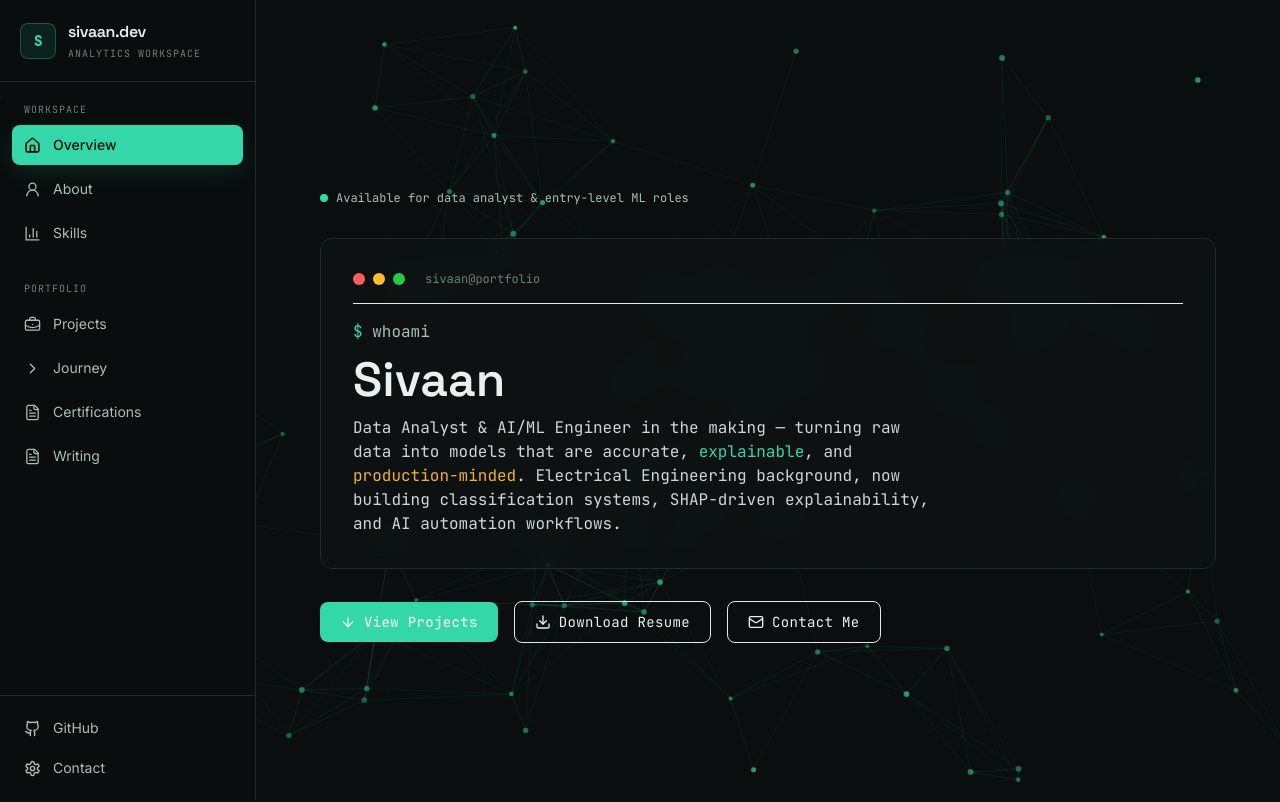
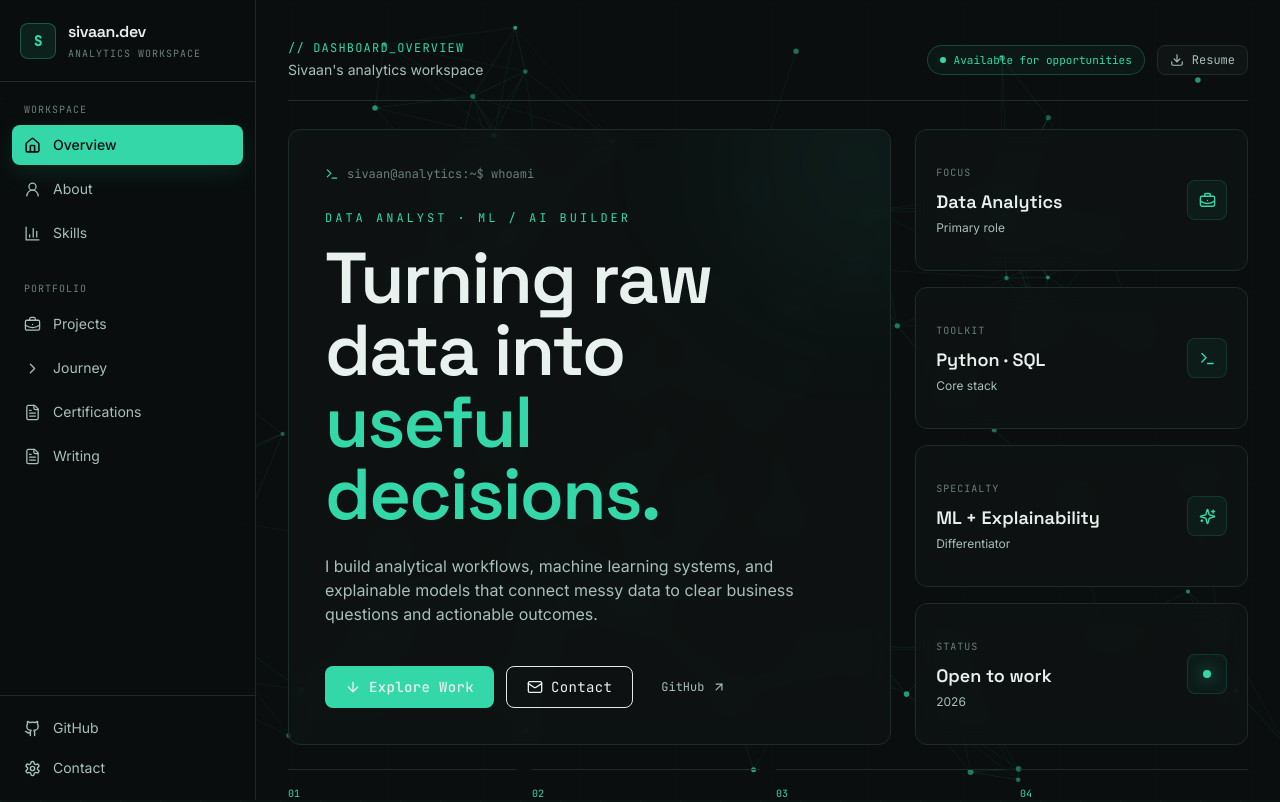
Before and after one commit to Sivaan66/sivaan-portfolio, a React (Vite) app: page / in a window 1280 px wide. Shown: the top 802 px of the page. Built offline with nearby package versions, Linux system fonts and the light colour scheme.

Commit message:
Redesign hero as dashboard overview

```diff
--- a/src/components/sections/Hero.jsx
+++ b/src/components/sections/Hero.jsx
@@ -1,9 +1,24 @@
 import { useEffect, useState } from "react";
-import { ArrowDown, Download, Mail } from "lucide-react";
+import {
+  ArrowDown,
+  ArrowUpRight,
+  BriefcaseBusiness,
+  Download,
+  Mail,
+  Sparkles,
+  Terminal,
+} from "lucide-react";
 import Button from "../ui/Button";
 
 const TYPED_LINE = "whoami";
-const TYPE_SPEED_MS = 90;
+const TYPE_SPEED_MS = 70;
+
+const METRICS = [
+  { label: "Focus", value: "Data Analytics", detail: "Primary role" },
+  { label: "Toolkit", value: "Python · SQL", detail: "Core stack" },
+  { label: "Specialty", value: "ML + Explainability", detail: "Differentiator" },
+  { label: "Status", value: "Open to work", detail: "2026" },
+];
 
 export default function Hero() {
   const [typed, setTyped] = useState("");
@@ -14,12 +29,13 @@ export default function Hero() {
     const interval = setInterval(() => {
       if (i <= TYPED_LINE.length) {
         setTyped(TYPED_LINE.slice(0, i));
-        i++;
+        i += 1;
       } else {
         clearInterval(interval);
-        setTimeout(() => setShowOutput(true), 250);
+        setTimeout(() => setShowOutput(true), 180);
       }
     }, TYPE_SPEED_MS);
+
     return () => clearInterval(interval);
   }, []);
 
@@ -28,61 +44,59 @@ export default function Hero() {
   };
 
   return (
-    <section
-      id="hero"
-      className="min-h-screen flex flex-col justify-center px-6 pt-24 pb-16"
+    <section id="hero" className="min-h-screen py-24 lg:py-10">
+      <div className="border-b border-surface-border pb-5 mb-7 flex flex-col sm:flex-row sm:items-center sm:justify-between gap-4">
+        <div>
+          <p className="panel-label mb-1">// DASHBOARD_OVERVIEW</p>
+          <p className="text-sm text-ink-muted">Sivaan's analytics workspace</p>
+        </div>
+        <div className="flex items-center gap-3">
+          <span className="inline-flex items-center gap-2 rounded-full border border-signal/25 bg-signal/5 px-3 py-1.5 font-mono text-[11px] text-signal">
+            <span className="h-1.5 w-1.5 rounded-full bg-signal animate-pulse-dot" />
+            Available for opportunities
+          </span>
+          <a
+            href={`${import.meta.env.BASE_URL}resume.pdf`}
+            download="Sivaan_Resume.pdf"
+            className="hidden sm:inline-flex items-center gap-2 rounded-lg border border-surface-border bg-surface-panel px-3 py-1.5 font-mono text-xs text-ink-muted hover:text-ink hover:border-signal/30 transition-colors"
           >
-      <div className="max-w-4xl mx-auto w-full">
-        {/* Status indicator */}
-        <div className="flex items-center gap-2 mb-8 font-mono text-xs text-ink-muted">
-          <span className="relative w-2 h-2 rounded-full bg-signal animate-pulse-dot" />
-          Available for data analyst & entry-level ML roles
+            <Download size={14} /> Resume
+          </a>
+        </div>
       </div>
 
-        {/* Terminal block — the signature element */}
-        <div className="glass-panel p-6 sm:p-8 mb-8 font-mono text-sm sm:text-base">
-          <div className="flex items-center gap-2 mb-4 pb-4 border-b border-base-border">
-            <span className="w-3 h-3 rounded-full bg-[#ff5f56]" />
-            <span className="w-3 h-3 rounded-full bg-[#ffbd2e]" />
-            <span className="w-3 h-3 rounded-full bg-[#27c93f]" />
-            <span className="ml-3 text-ink-faint text-xs">sivaan@portfolio</span>
+      <div className="grid xl:grid-cols-[1.45fr_0.8fr] gap-6">
+        <div className="glass-panel p-6 sm:p-9 min-h-[430px] flex flex-col justify-between overflow-hidden relative">
+          <div className="absolute -right-28 -top-28 w-72 h-72 rounded-full bg-signal/5 blur-3xl pointer-events-none" />
+
+          <div className="relative">
+            <div className="flex items-center gap-2 mb-7 font-mono text-xs text-ink-faint">
+              <Terminal size={14} className="text-signal" />
+              sivaan@analytics:~$ {typed}
+              {!showOutput && <span className="animate-blink text-signal">▌</span>}
             </div>
 
-          <p className="text-ink-muted">
-            <span className="text-signal">$</span> {typed}
-            {!showOutput && <span className="animate-blink">▌</span>}
+            {showOutput && (
+              <div className="animate-fade-up">
+                <p className="font-mono text-xs uppercase tracking-[0.25em] text-signal mb-4">
+                  DATA ANALYST · ML / AI BUILDER
                 </p>
-
-          {showOutput && (
-            <div className="mt-3 animate-fade-up">
-              <h1 className="font-display text-3xl sm:text-5xl font-semibold text-ink leading-tight">
-                Sivaan
+                <h1 className="font-display text-4xl sm:text-6xl xl:text-7xl font-semibold tracking-tight text-ink leading-[0.95] max-w-4xl">
+                  Turning raw data into
+                  <span className="block text-signal">useful decisions.</span>
                 </h1>
-              <p className="mt-3 text-gray-300 text-sm sm:text-base leading-relaxed max-w-xl">
-                Data Analyst & AI/ML Engineer in the making — turning raw data
-                into models that are accurate,{" "}
-                <span className="text-signal">explainable</span>, and{" "}
-                <span className="text-amber">production-minded</span>.
-                Electrical Engineering background, now building classification
-                systems, SHAP-driven explainability, and AI automation
-                workflows.
+                <p className="mt-6 max-w-2xl text-sm sm:text-base leading-7 text-ink-muted">
+                  I build analytical workflows, machine learning systems, and
+                  explainable models that connect messy data to clear business
+                  questions and actionable outcomes.
                 </p>
               </div>
             )}
           </div>
 
-        {/* CTAs */}
-        <div className="flex flex-wrap items-center gap-4">
+          <div className="relative mt-10 flex flex-wrap gap-3">
             <Button onClick={scrollToProjects} icon={ArrowDown}>
-            View Projects
-          </Button>
-          <Button
-          href={`${import.meta.env.BASE_URL}resume.pdf`}
-          download="Sivaan_Resume.pdf"
-          variant="ghost"
-          icon={Download}
-          >
-            Download Resume
+              Explore Work
             </Button>
             <Button
               href="#contact"
@@ -93,9 +107,58 @@ export default function Hero() {
                 document.getElementById("contact")?.scrollIntoView({ behavior: "smooth" });
               }}
             >
-            Contact Me
+              Contact
             </Button>
+            <a
+              href="https://github.com/Sivaan66"
+              target="_blank"
+              rel="noopener noreferrer"
+              className="inline-flex items-center gap-2 rounded-lg px-4 py-2.5 font-mono text-xs text-ink-muted hover:text-ink transition-colors"
+            >
+              GitHub <ArrowUpRight size={14} />
+            </a>
           </div>
+        </div>
+
+        <div className="grid sm:grid-cols-2 xl:grid-cols-1 gap-4">
+          {METRICS.map((metric, index) => (
+            <div
+              key={metric.label}
+              className="glass-panel p-5 flex items-center justify-between min-h-[96px]"
+            >
+              <div>
+                <p className="font-mono text-[10px] uppercase tracking-widest text-ink-faint mb-2">
+                  {metric.label}
+                </p>
+                <p className="font-display text-lg font-semibold text-ink">
+                  {metric.value}
+                </p>
+                <p className="text-xs text-ink-muted mt-1">{metric.detail}</p>
+              </div>
+              <div className="h-10 w-10 rounded-lg bg-signal/5 border border-signal/15 flex items-center justify-center">
+                {index === 0 && <BriefcaseBusiness size={17} className="text-signal" />}
+                {index === 1 && <Terminal size={17} className="text-signal" />}
+                {index === 2 && <Sparkles size={17} className="text-signal" />}
+                {index === 3 && <span className="h-2 w-2 rounded-full bg-signal shadow-[0_0_14px_rgba(52,216,168,0.6)]" />}
+              </div>
+            </div>
+          ))}
+        </div>
+      </div>
+
+      <div className="mt-6 grid grid-cols-2 lg:grid-cols-4 gap-4">
+        {[
+          ["01", "Analytics", "EDA · BI · SQL"],
+          ["02", "Machine Learning", "Classification · SHAP"],
+          ["03", "Automation", "ETL · AI workflows"],
+          ["04", "Engineering", "Systems · Optimization"],
+        ].map(([number, title, detail]) => (
+          <div key={number} className="border-t border-surface-border pt-4">
+            <p className="font-mono text-[10px] text-signal mb-2">{number}</p>
+            <p className="text-sm font-medium text-ink">{title}</p>
+            <p className="text-xs text-ink-muted mt-1">{detail}</p>
+          </div>
+        ))}
       </div>
     </section>
   );
```
Lines whose indentation alone changed are shown as unchanged.
